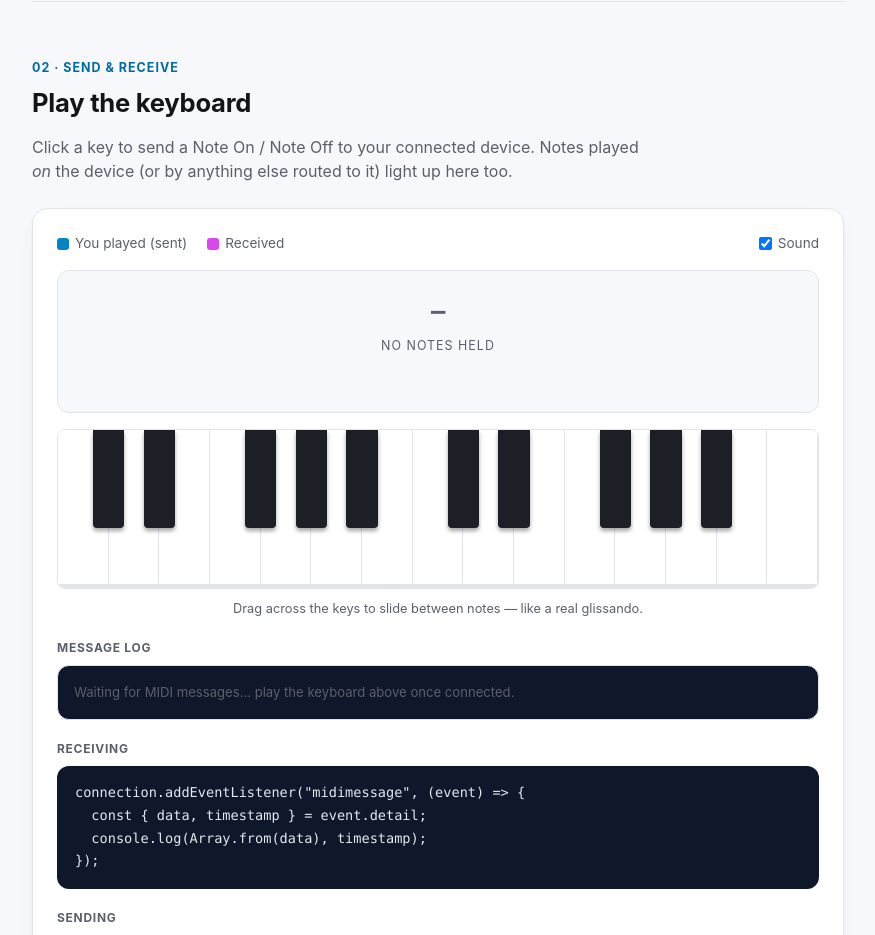
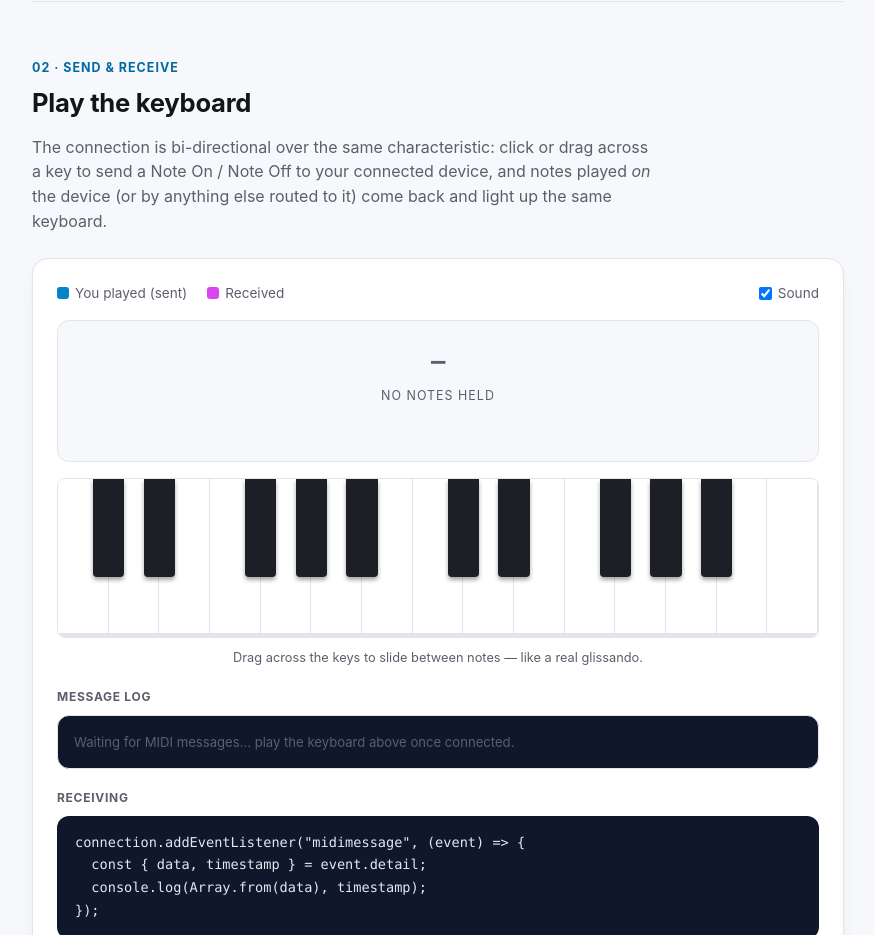
Before and after one commit to do-re-mi-fa-so/airmidi, a website with bundled scripts: page docs/index.html in a window 1280 px wide. Shown: the part 1340-2275 px from the top of the page, without its empty margins (202-1077 px from the left). Built offline with nearby package versions, Linux system fonts and the light colour scheme.

Commit message:
adjusted docs

```diff
--- a/docs/index.html
+++ b/docs/index.html
@@ -472,7 +472,7 @@ connection.disconnect();</code></pre>
     <section id="keyboard">
       <div class="eyebrow">02 · Send &amp; receive</div>
       <h2>Play the keyboard</h2>
-      <p class="lead">Click a key to send a Note On / Note Off to your connected device. Notes played <em>on</em> the device (or by anything else routed to it) light up here too.</p>
+      <p class="lead">The connection is bi-directional over the same characteristic: click or drag across a key to send a Note On / Note Off to your connected device, and notes played <em>on</em> the device (or by anything else routed to it) come back and light up the same keyboard.</p>
 
       <div class="card">
         <div class="legend">
```
Also changed, not shown: README.md.
